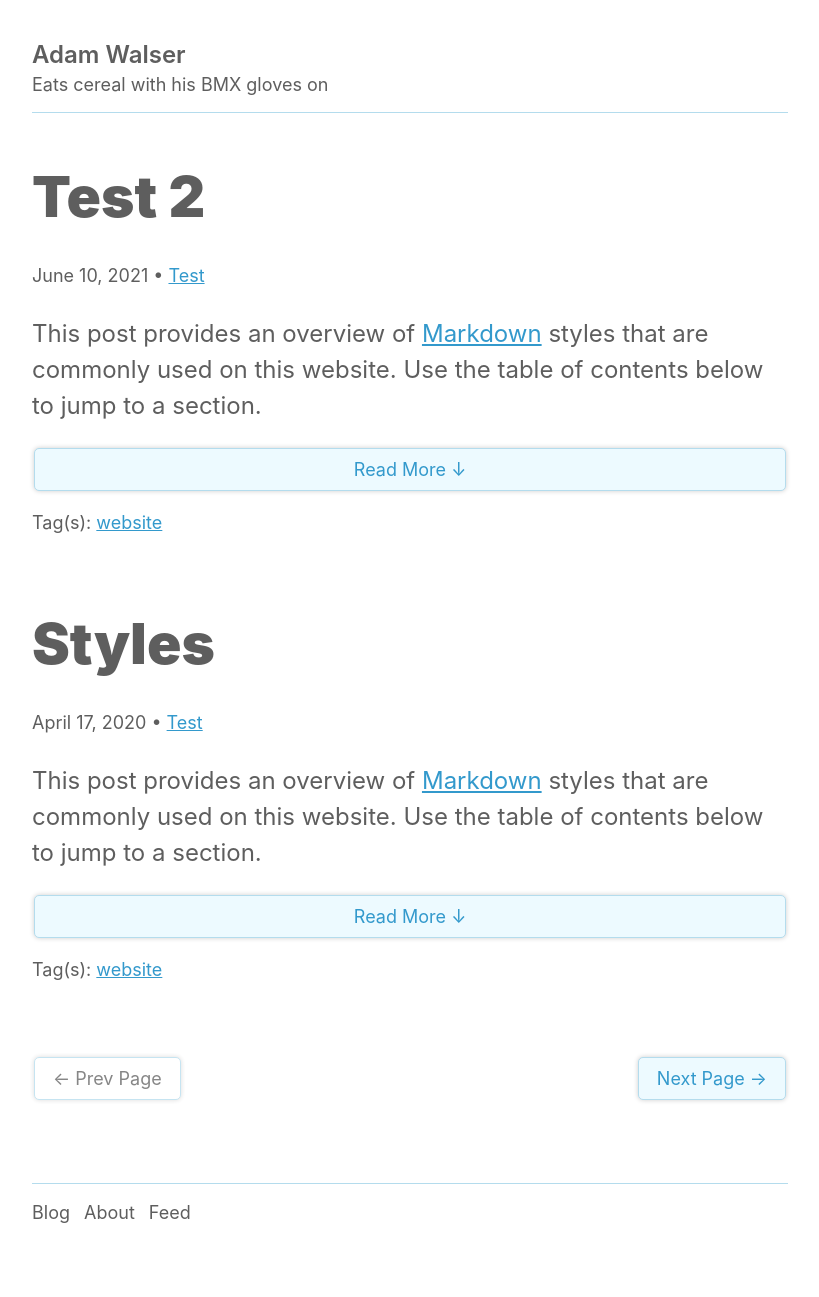
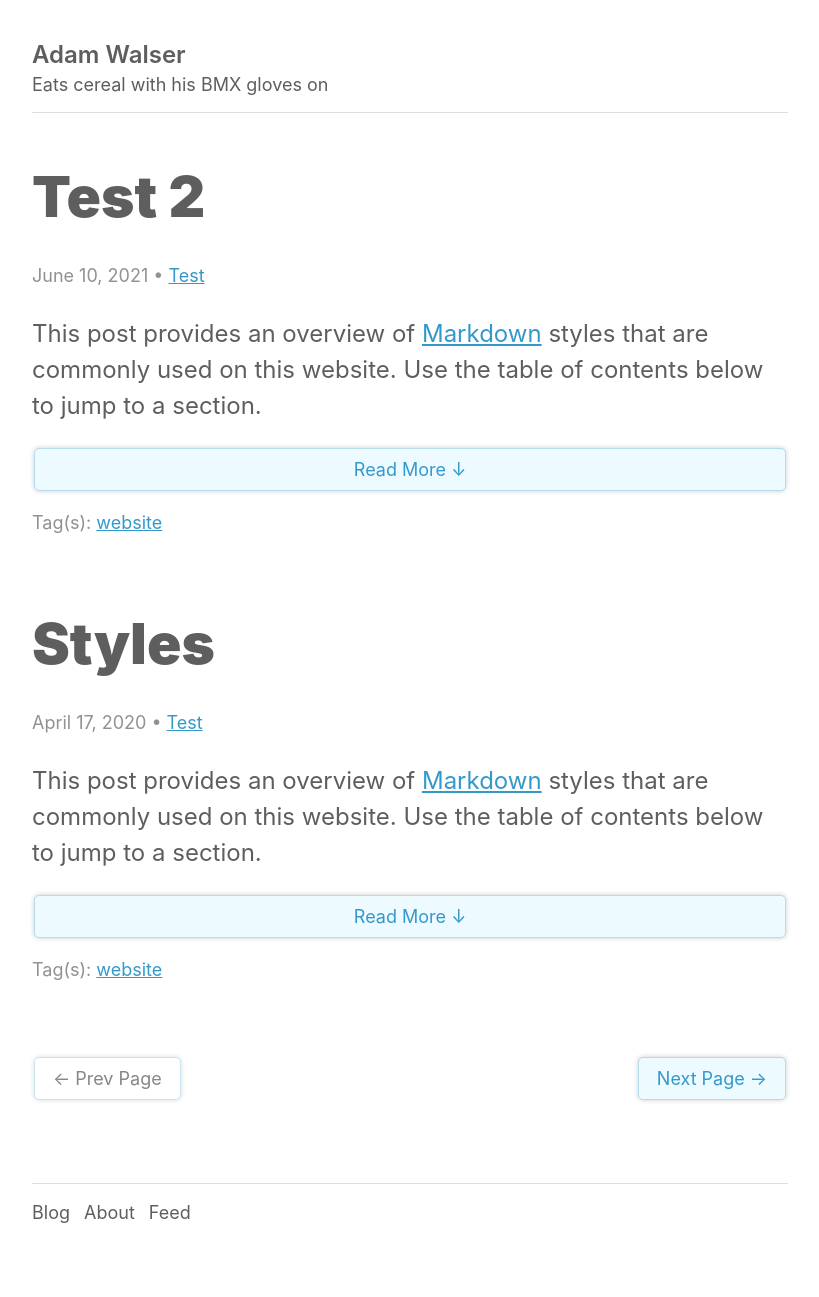
Before and after one commit to ajpwalser/ajpwalser.github.io, a Jekyll site: the page built from index.html, in a window 1280 px wide. Shown: the whole page, without its empty margins (230-1049 px from the left). Built offline with Jekyll 4.4.1, drawn with Linux system fonts in a browser that asks for light colours; some web fonts are replaced; the list of posts is cut into pages by our own code.

Commit message:
Update style.css

```diff
--- a/css/style.css
+++ b/css/style.css
@@ -8,11 +8,13 @@ html { font-family: 'Inter', sans-serif; }
 
 /*
 Primary Text = #5E5E5E
+Secondary Text = #919191
 Theme Color = #39C
 Dark BG = #CFF0FF
 Light BG = #EDFAFF
-Lines = #B4DCED
+Button border = #B4DCED
 box-shadow:0 0 5px #00000033
+hr = #DEDEDE
 */
 
 /* Body */
@@ -35,7 +37,7 @@ body {
 
 hr {
   border: 0;
-  border-bottom: 1px solid #B4DCED;
+  border-bottom: 1px solid #DEDEDE;
 }
 
 /* Header & Footer */
@@ -154,6 +156,7 @@ h2 a:hover {
 time,
 .meta,
 figcaption {
+	color: #919191;
 	font-size: 75%;
 }
 
```
